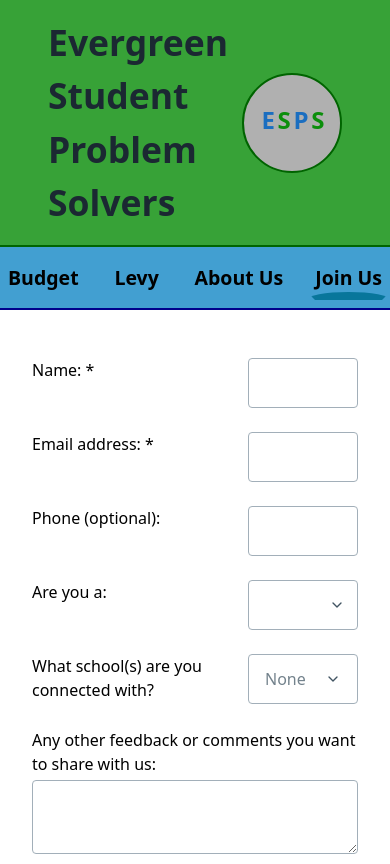
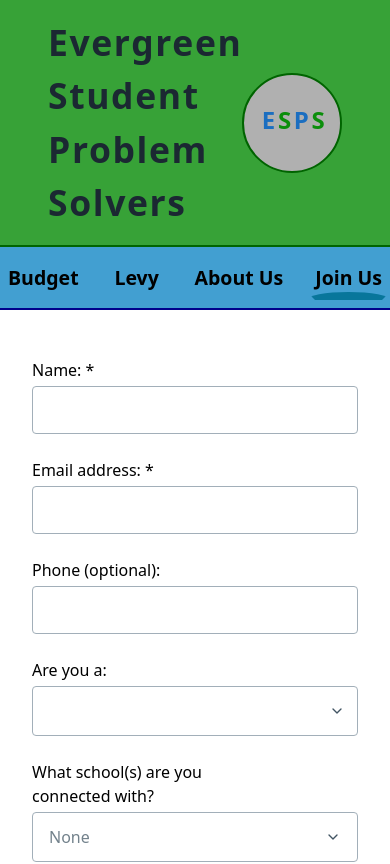
Before and after one commit to naturesquad/github.io, a SvelteKit app: page /esps/join-us in a window 390 px wide. Shown: the top 864 px of the page. Built offline with nearby package versions, Linux system fonts and the light colour scheme.

Commit message:
join form is responsive.  Increased letter spacing

```diff
--- a/src/routes/esps/+layout.svelte
+++ b/src/routes/esps/+layout.svelte
@@ -70,6 +70,7 @@
 				padding:0;
 				margin: 0;
 				text-wrap: balance;
+				letter-spacing: 0.1rem;
     }
 
     #icon {
--- a/src/routes/esps/join-us/+page.svelte
+++ b/src/routes/esps/join-us/+page.svelte
@@ -142,8 +142,14 @@
     div {
         display: flex;
         flex-direction: row;
-        gap: 1rem;
+        gap: 0 1rem;
 				margin-bottom: .5rem;
+    }
+
+    @media (max-width: 540px) {
+        form > div {
+            flex-direction: column;
+        }
     }
 
     /*	Make the labels the same width */
@@ -165,6 +171,10 @@
 				box-sizing: border-box;
 		}
 
+		select {
+				cursor: pointer;
+		}
+
 		label:has(input[name="schools"]) {
         text-wrap: unset !important;
 				width:100%;
```
